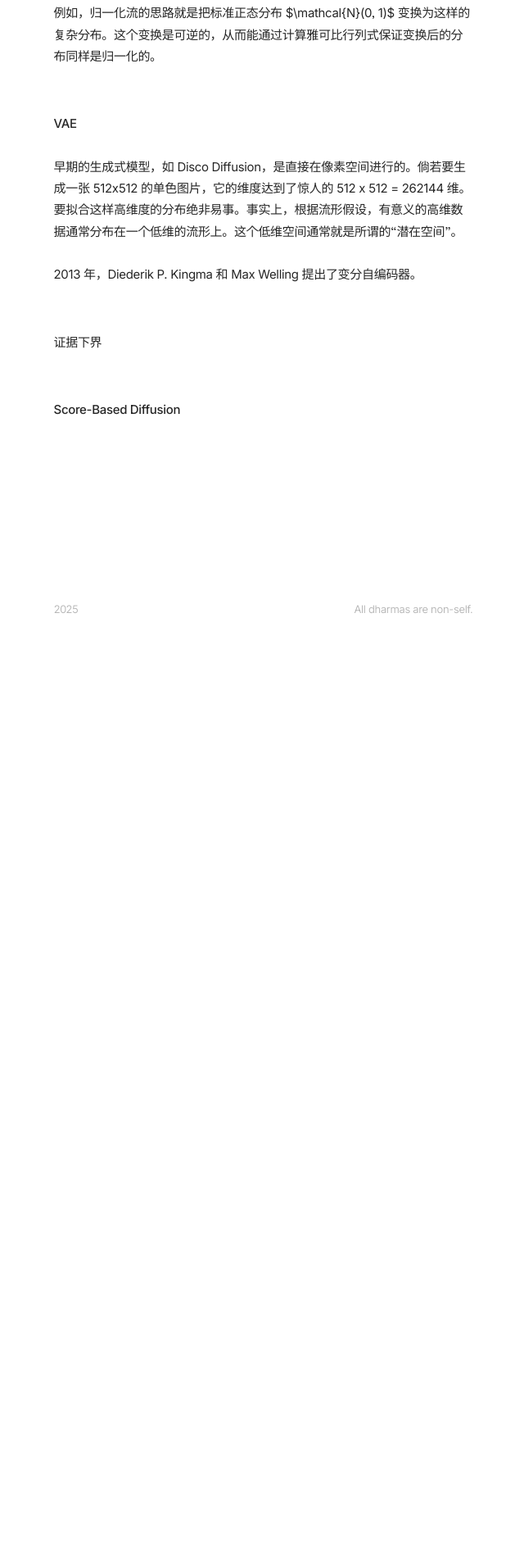
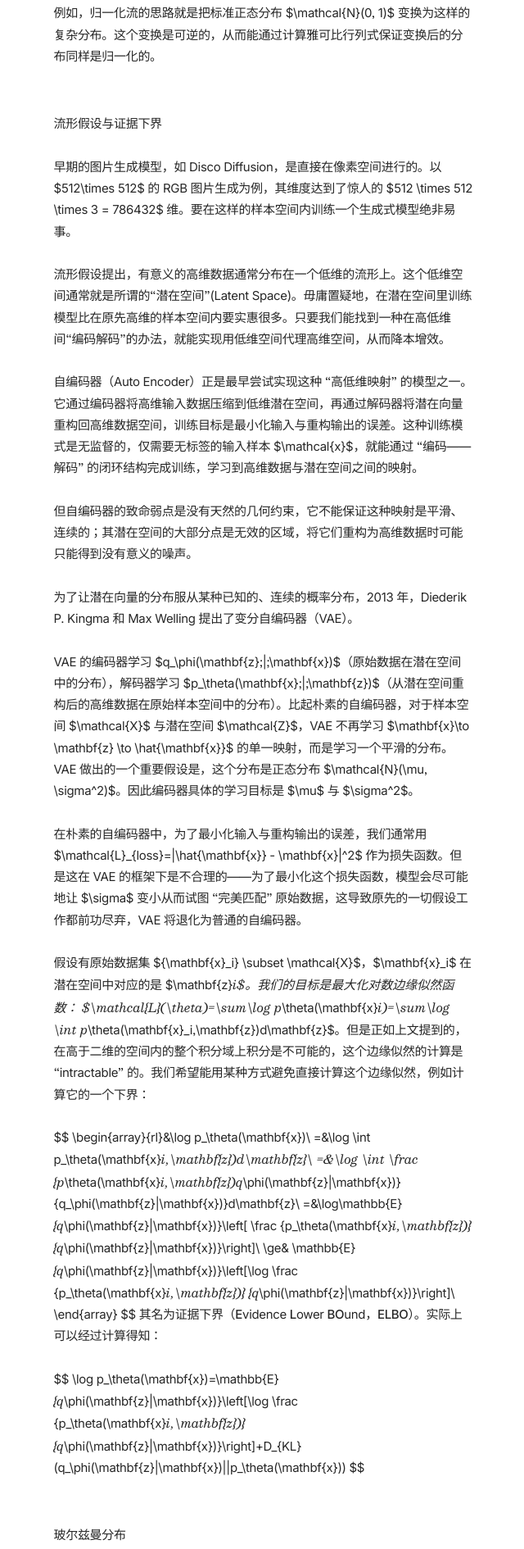
Before and after one commit to alcoholicgirl/alcoholicgirl.github.io, an Astro site: page /generative_models in a window 1280 px wide. Shown: the part 1359-3249 px from the top of the page at 82% size, without its empty margins (311-951 px from the left). Before the commit the page ends 2137 px from the top, so only its background shows below. Built offline with nearby package versions, Linux system fonts and the light colour scheme; Astro itself is replaced by a stand-in of ours.

Commit message:
generative models wip

```diff
--- a/src/content/posts/generative_models.md
+++ b/src/content/posts/generative_models.md
@@ -32,10 +32,49 @@ pubDate: '2025-12-19'
 
 例如，归一化流的思路就是把标准正态分布 $\mathcal{N}(0, 1)$ 变换为这样的复杂分布。这个变换是可逆的，从而能通过计算雅可比行列式保证变换后的分布同样是归一化的。
 
-## VAE
-早期的生成式模型，如 Disco Diffusion，是直接在像素空间进行的。倘若要生成一张 512x512 的单色图片，它的维度达到了惊人的 512 x 512 = 262144 维。要拟合这样高维度的分布绝非易事。事实上，根据流形假设，有意义的高维数据通常分布在一个低维的流形上。这个低维空间通常就是所谓的“潜在空间”。
+## 流形假设与证据下界
+早期的图片生成模型，如 Disco Diffusion，是直接在像素空间进行的。以 $512\times 512$ 的 RGB 图片生成为例，其维度达到了惊人的 $512 \times 512 \times 3 = 786432$ 维。要在这样的样本空间内训练一个生成式模型绝非易事。
 
-2013 年，Diederik P. Kingma 和 Max Welling 提出了变分自编码器。
-## 证据下界
+流形假设提出，有意义的高维数据通常分布在一个低维的流形上。这个低维空间通常就是所谓的“潜在空间”(Latent Space)。毋庸置疑地，在潜在空间里训练模型比在原先高维的样本空间内要实惠很多。只要我们能找到一种在高低维间“编码解码”的办法，就能实现用低维空间代理高维空间，从而降本增效。
 
-## Score-Based Diffusion
+自编码器（Auto Encoder）正是最早尝试实现这种 “高低维映射” 的模型之一。它通过编码器将高维输入数据压缩到低维潜在空间，再通过解码器将潜在向量重构回高维数据空间，训练目标是最小化输入与重构输出的误差。这种训练模式是无监督的，仅需要无标签的输入样本 $\mathcal{x}$，就能通过 “编码——解码” 的闭环结构完成训练，学习到高维数据与潜在空间之间的映射。
+
+但自编码器的致命弱点是没有天然的几何约束，它不能保证这种映射是平滑、连续的；其潜在空间的大部分点是无效的区域，将它们重构为高维数据时可能只能得到没有意义的噪声。
+
+为了让潜在向量的分布服从某种已知的、连续的概率分布，2013 年，Diederik P. Kingma 和 Max Welling 提出了**变分自编码器**（VAE）。
+
+VAE 的编码器学习 $q_\phi(\mathbf{z}\;|\;\mathbf{x})$（原始数据在潜在空间中的分布），解码器学习 $p_\theta(\mathbf{x}\;|\;\mathbf{z})$（从潜在空间重构后的高维数据在原始样本空间中的分布）。比起朴素的自编码器，对于样本空间 $\mathcal{X}$ 与潜在空间 $\mathcal{Z}$，VAE 不再学习 $\mathbf{x}\to \mathbf{z} \to \hat{\mathbf{x}}$ 的单一映射，而是学习一个平滑的分布。VAE 做出的一个重要假设是，这个分布是正态分布 $\mathcal{N}(\mu, \sigma^2)$。因此编码器具体的学习目标是 $\mu$ 与 $\sigma^2$。
+
+在朴素的自编码器中，为了最小化输入与重构输出的误差，我们通常用 $\mathcal{L}_{loss}=|\hat{\mathbf{x}} - \mathbf{x}|^2$ 作为损失函数。但是这在 VAE 的框架下是不合理的——为了最小化这个损失函数，模型会尽可能地让 $\sigma$ 变小从而试图 “完美匹配” 原始数据，这导致原先的一切假设工作都前功尽弃，VAE 将退化为普通的自编码器。
+
+假设有原始数据集 $\{\mathbf{x}_i\} \subset \mathcal{X}$，$\mathbf{x}_i$ 在潜在空间中对应的是 $\mathbf{z}_i$。我们的目标是最大化对数边缘似然函数： $\mathcal{L}(\theta)=\sum\log p_\theta(\mathbf{x}_i)=\sum\log \int p_\theta(\mathbf{x}_i,\mathbf{z})d\mathbf{z}$。但是正如上文提到的，在高于二维的空间内的整个积分域上积分是不可能的，这个边缘似然的计算是 “intractable” 的。我们希望能用某种方式避免直接计算这个边缘似然，例如计算它的一个下界：
+
+$$
+\begin{array}{rl}&\log p_\theta(\mathbf{x})\\
+=&\log \int p_\theta(\mathbf{x}_i,\mathbf{z})d\mathbf{z}\\
+=&\log \int \frac {p_\theta(\mathbf{x}_i,\mathbf{z})q_\phi(\mathbf{z}|\mathbf{x})}   {q_\phi(\mathbf{z}|\mathbf{x})}d\mathbf{z}\\
+=&\log\mathbb{E}_{q_\phi(\mathbf{z}|\mathbf{x})}\left[
+\frac {p_\theta(\mathbf{x}_i,\mathbf{z})}   {q_\phi(\mathbf{z}|\mathbf{x})}\right]\\
+\ge& \mathbb{E}_{q_\phi(\mathbf{z}|\mathbf{x})}\left[\log
+\frac {p_\theta(\mathbf{x}_i,\mathbf{z})}   {q_\phi(\mathbf{z}|\mathbf{x})}\right]\\
+\end{array}
+$$
+其名为证据下界（**E**vidence **L**ower **BO**und，**ELBO**）。实际上可以经过计算得知：
+
+$$
+\log p_\theta(\mathbf{x})=\mathbb{E}_{q_\phi(\mathbf{z}|\mathbf{x})}\left[\log \frac {p_\theta(\mathbf{x}_i,\mathbf{z})}   {q_\phi(\mathbf{z}|\mathbf{x})}\right]+D_{KL}(q_\phi(\mathbf{z}|\mathbf{x})||p_\theta(\mathbf{x}))
+$$
+
+## 玻尔兹曼分布
+根据最大熵原理，玻尔兹曼分布是 “能量越低，概率越大” 这个约束下最无偏的分布。
+
+不管是经典的优化算法退火算法还是现代的扩散模型，都不约而同地从热力学中汲取了灵感。退火算法将分子热运动的概念应用于解空间上，并假设解空间上 “粒子” 的分布遵循玻尔兹曼分布：
+$$
+p(\mathbf{x}) = \exp\left(-\frac{E(\mathbf{x};\theta)}{kT}\right)/Z_0
+$$
+
+其中，$Z_0$ 是归一化常数，使 $p(\mathbf{x})$ 在整个积分域上积分为 $1$ —— 再次与 intractable integral 撞了个满怀。
+## 分数函数
+分数函数的定义为 $s(\theta; x) = \nabla \log {\mathcal {L}}(\theta ;x)$。
+
+TODO
```
